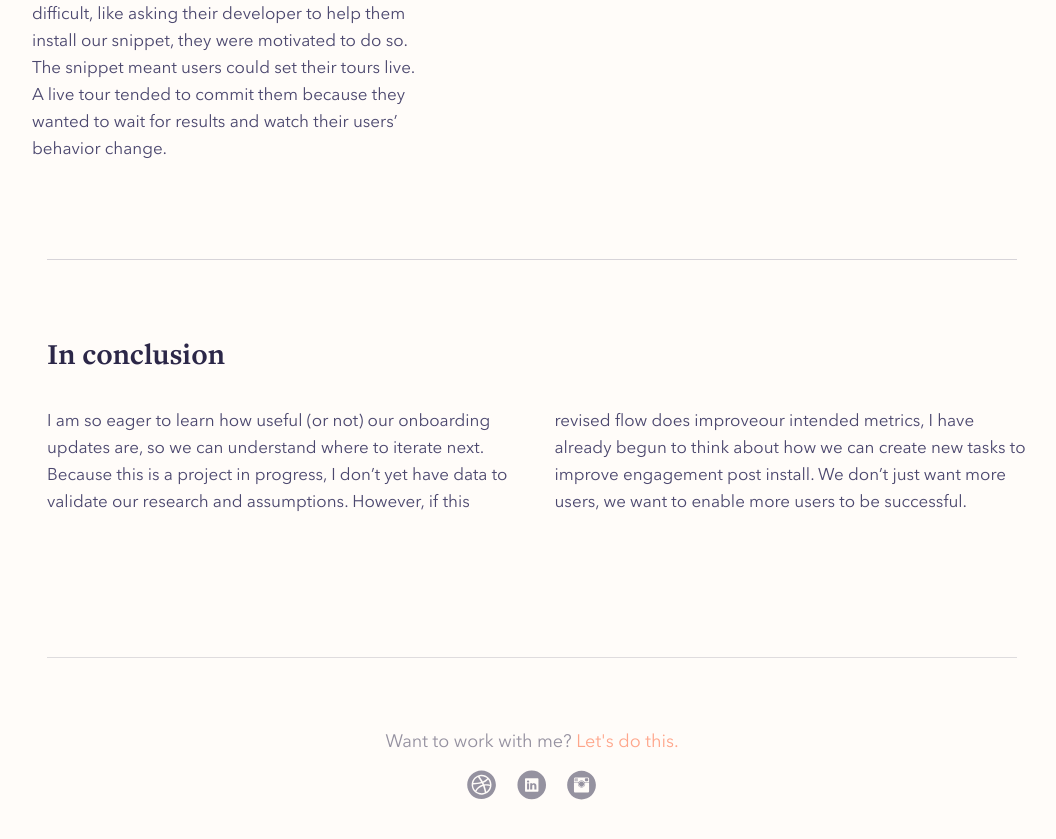
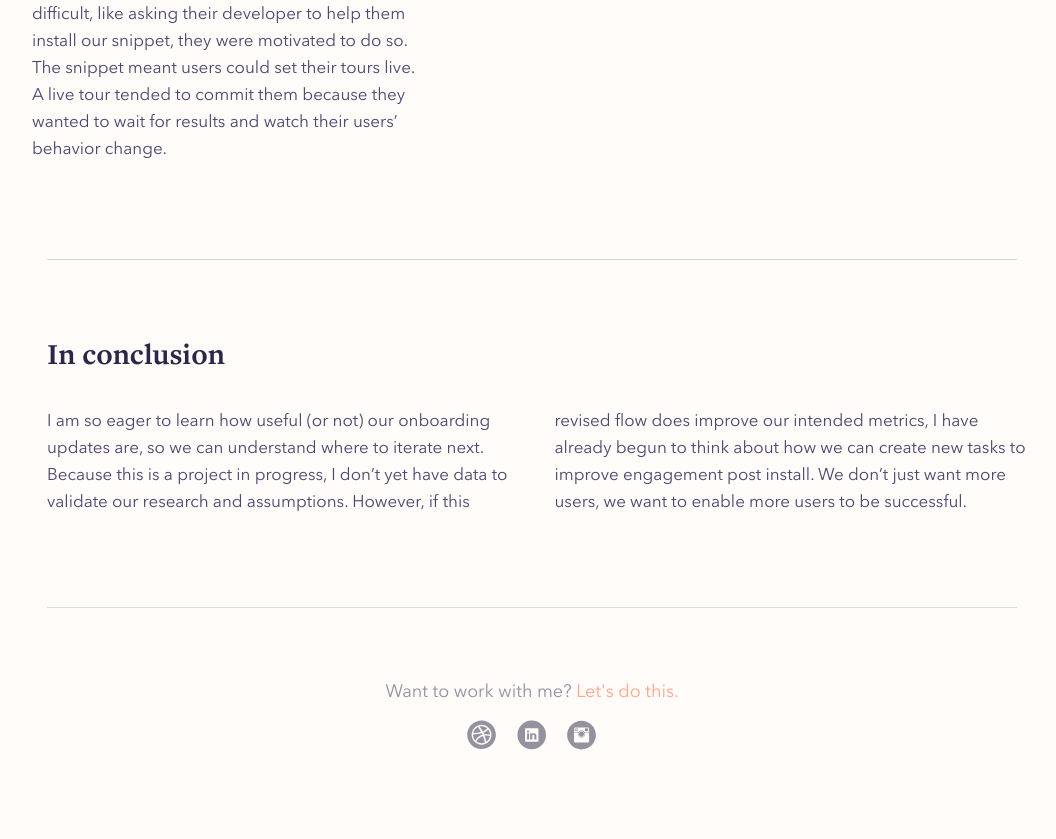
Before and after one commit to jessbottali/jessicabottali.com, a Jekyll site: the page built from projects/chameleon-onboarding/index.html, in a window 1280 px wide and 900 px high, scrolled down 4700 px. Shown: the top 839 px of the window, without its empty margins (123-1179 px from the left). Built offline with Jekyll 4.4.1, drawn with Linux system fonts in a browser that asks for light colours; comment, search, counter and statistics services are not loaded.

Commit message:
Update index.html

```diff
--- a/projects/chameleon-onboarding/index.html
+++ b/projects/chameleon-onboarding/index.html
@@ -120,13 +120,13 @@ title: "Chameleon onboarding"
   <hr />
   <h2 class="ProjectWork-title">In conclusion</h2>
   <div class="Grid gutters"
-       style="height:200px;">
+       style="height:150px;">
     <div class="Project-content"style="
     margin-bottom: 0px;
     padding-left: 15px;
-    height: 150px;
+    height: 130px;
    ">
-      <p style="margin-top: 0px;">I am so eager to learn how useful (or not) our onboarding updates are, so we can understand where to iterate next. Because this is a project in progress, I don’t yet have data to validate our research and assumptions. However, if this revised flow does improveour intended metrics, I have already begun to think about how we can create new tasks to improve engagement post install. We don’t just want more users, we want to enable more users to be successful. </p>
+      <p style="margin-top: 0px;">I am so eager to learn how useful (or not) our onboarding updates are, so we can understand where to iterate next. Because this is a project in progress, I don’t yet have data to validate our research and assumptions. However, if this revised flow does improve our intended metrics, I have already begun to think about how we can create new tasks to improve engagement post install. We don’t just want more users, we want to enable more users to be successful. </p>
       </div>
   </div>
 </div>
```
